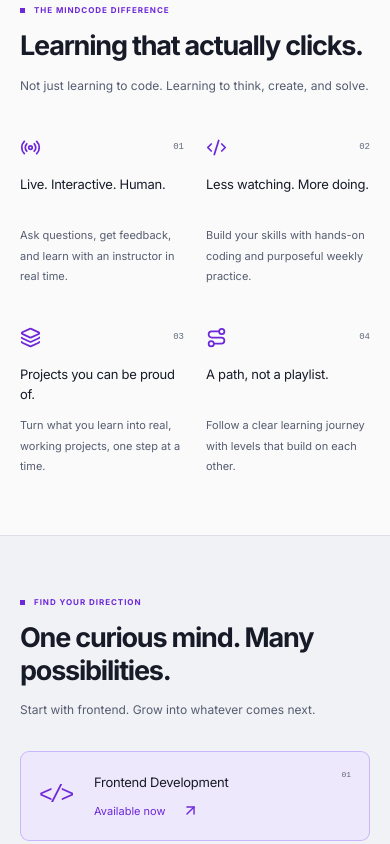
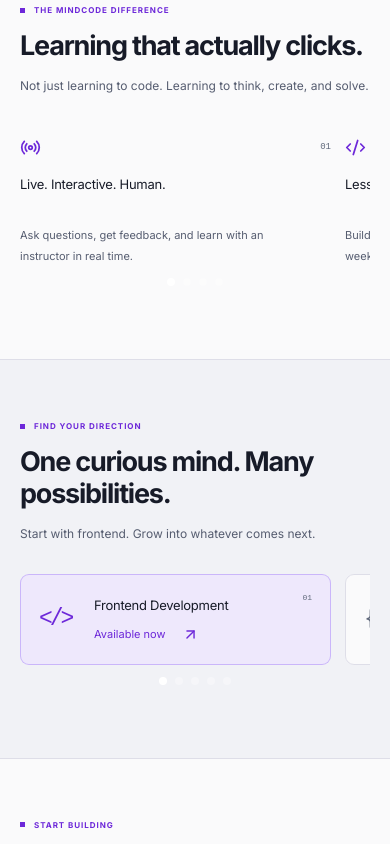
Before and after one commit to ramadan-alaa/mind-code, a React (Vite) app: page / in a window 390 px wide. Shown: the part 1160-2004 px from the top of the page. Built offline with nearby package versions, Linux system fonts and the light colour scheme.

Commit message:
feat: scaffold application pages and components with Tailwind CSS and Swiper

```diff
--- a/package.json
+++ b/package.json
@@ -23,6 +23,7 @@
     "react-hook-form": "^7.91.0",
     "react-i18next": "^17.1.9",
     "react-router-dom": "^7.18.5",
+    "swiper": "^14.3.0",
     "zod": "^4.6.7"
   },
   "devDependencies": {
--- /dev/null
+++ b/src/components/MobileSlider.tsx
@@ -0,0 +1,53 @@
+import { Children, useSyncExternalStore, type ReactNode } from "react";
+import { Pagination } from "swiper/modules";
+import { Swiper, SwiperSlide } from "swiper/react";
+import "swiper/css";
+import "swiper/css/pagination";
+
+const QUERY = "(max-width: 767px)";
+
+function subscribe(cb: () => void) {
+  const mq = window.matchMedia(QUERY);
+  mq.addEventListener("change", cb);
+  return () => mq.removeEventListener("change", cb);
+}
+
+function useIsMobile() {
+  return useSyncExternalStore(
+    subscribe,
+    () => window.matchMedia(QUERY).matches,
+    () => false,
+  );
+}
+
+/**
+ * Renders children in the original grid on desktop and as a Swiper slider on mobile.
+ */
+export function MobileSlider({
+  className,
+  children,
+}: {
+  className: string;
+  children: ReactNode;
+}) {
+  const isMobile = useIsMobile();
+
+  if (!isMobile) return <div className={className}>{children}</div>;
+
+  return (
+    <Swiper
+      className={`mobile-slider ${className}-slider`}
+      modules={[Pagination]}
+      pagination={{ clickable: true }}
+      slidesPerView={1.12}
+      spaceBetween={14}
+      dir={document.documentElement.dir === "rtl" ? "rtl" : "ltr"}
+    >
+      {Children.toArray(children).map((child, i) => (
+        <SwiperSlide key={i} className="mobile-slide">
+          {child}
+        </SwiperSlide>
+      ))}
+    </Swiper>
+  );
+}
--- a/src/pages/CourseDetails.tsx
+++ b/src/pages/CourseDetails.tsx
@@ -1,3 +1,4 @@
+import { MobileSlider } from "../components/MobileSlider";
 import { useState, useEffect, useId } from "react";
 import { useParams, Link } from "react-router-dom";
 import { motion, AnimatePresence, useReducedMotion } from "motion/react";
@@ -915,13 +916,13 @@
             </Link>
           }
         />
-        <div className="related-grid">
+        <MobileSlider className="related-grid">
           {courses
             .filter((c) => c.slug !== slug)
             .map((c) => (
               <CourseCard key={c.slug} course={c} />
             ))}
-        </div>
+        </MobileSlider>
       </section>
     </div>
   );
--- a/src/pages/Courses.tsx
+++ b/src/pages/Courses.tsx
@@ -1,3 +1,4 @@
+import { MobileSlider } from "../components/MobileSlider";
 import { useState } from "react";
 import { Search, SlidersHorizontal, ArrowUpRight } from "lucide-react";
 import { Link } from "react-router-dom";
@@ -112,11 +113,11 @@
           {copy("learning options", "خيارات للتعلم")}
         </p>
         {current.length > 0 && (
-          <div className="courses-grid">
+          <MobileSlider className="courses-grid">
             {current.map((c) => (
               <CourseCard key={c.slug} course={c} />
             ))}
-          </div>
+          </MobileSlider>
         )}
         {upcoming.length > 0 && (
           <div className="upcoming-grid">
--- a/src/pages/Home.tsx
+++ b/src/pages/Home.tsx
@@ -1,3 +1,4 @@
+import { MobileSlider } from "../components/MobileSlider";
 import ProjectShowcase from "../components/sections/ProjectShowcase";
 import { Link } from "react-router-dom";
 import {
@@ -144,7 +145,7 @@
             "مش بس تتعلم تكتب كود. تتعلم تفكر، تبدع، وتحل المشكلات.",
           )}
         />
-        <div className="benefits-grid">
+        <MobileSlider className="benefits-grid">
           {benefits.map(({ icon: Icon, ...b }, i) => (
             <Reveal className="benefit" key={b.en}>
               <div className="benefit-icon">
@@ -155,7 +156,7 @@
               <p>{copy(b.de, b.da)}</p>
             </Reveal>
           ))}
-        </div>
+        </MobileSlider>
       </section>
       <section className="tracks-section">
         <div className="container section">
@@ -170,7 +171,7 @@
               "ابدأ بتطوير الواجهات. واتطور للخطوة اللي بعدها.",
             )}
           />
-          <div className="tracks-grid">
+          <MobileSlider className="tracks-grid">
             {tracks.map((track, i) => (
               <Reveal
                 key={track.en}
@@ -189,7 +190,7 @@
                 )}
               </Reveal>
             ))}
-          </div>
+          </MobileSlider>
         </div>
       </section>
       <section className="section container" id="courses">
@@ -210,11 +211,11 @@
             </Link>
           }
         />
-        <div className="courses-grid">
+        <MobileSlider className="courses-grid">
           {courses.map((c) => (
             <CourseCard key={c.slug} course={c} />
           ))}
-        </div>
+        </MobileSlider>
         <p className="pricing-note">
           {copy(
             "Simple, level-by-level pricing. All prices are per level, per student. One live 2-hour session every week.",
--- a/src/styles/index.css
+++ b/src/styles/index.css
@@ -3869,3 +3869,24 @@
     transform: translateY(-8px) rotate(1.2deg);
   }
 }
+
+
+.mobile-slider {
+  padding-bottom: 34px !important;
+  overflow: hidden;
+}
+.mobile-slider .mobile-slide {
+  height: auto;
+  display: flex;
+}
+.mobile-slider .mobile-slide > * {
+  width: 100%;
+  height: auto;
+}
+.mobile-slider .swiper-pagination-bullet {
+  background: #fff;
+  opacity: 0.35;
+}
+.mobile-slider .swiper-pagination-bullet-active {
+  opacity: 1;
+}
```
Also changed, not shown: 1 other file (tests, documents, lock files or other folders).
